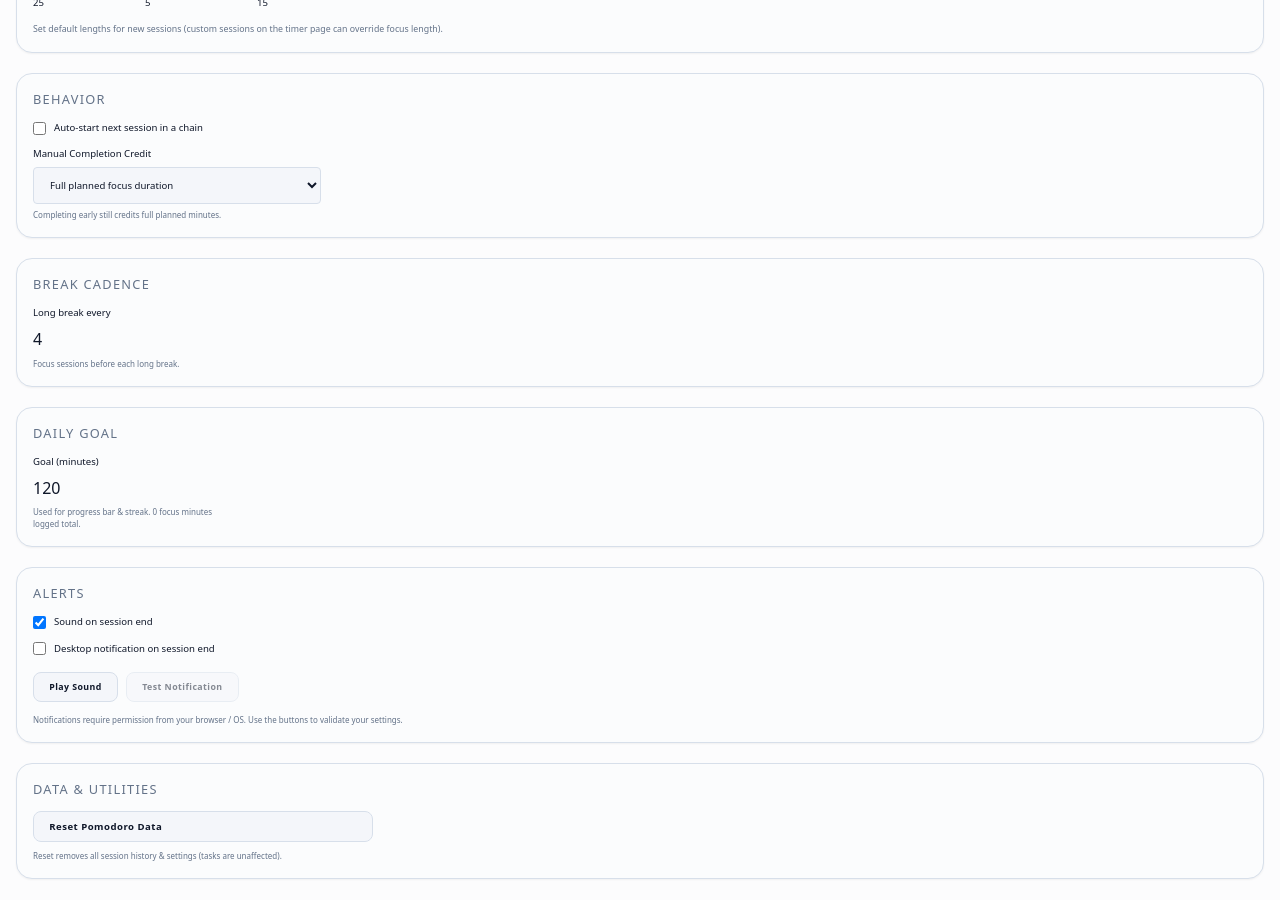
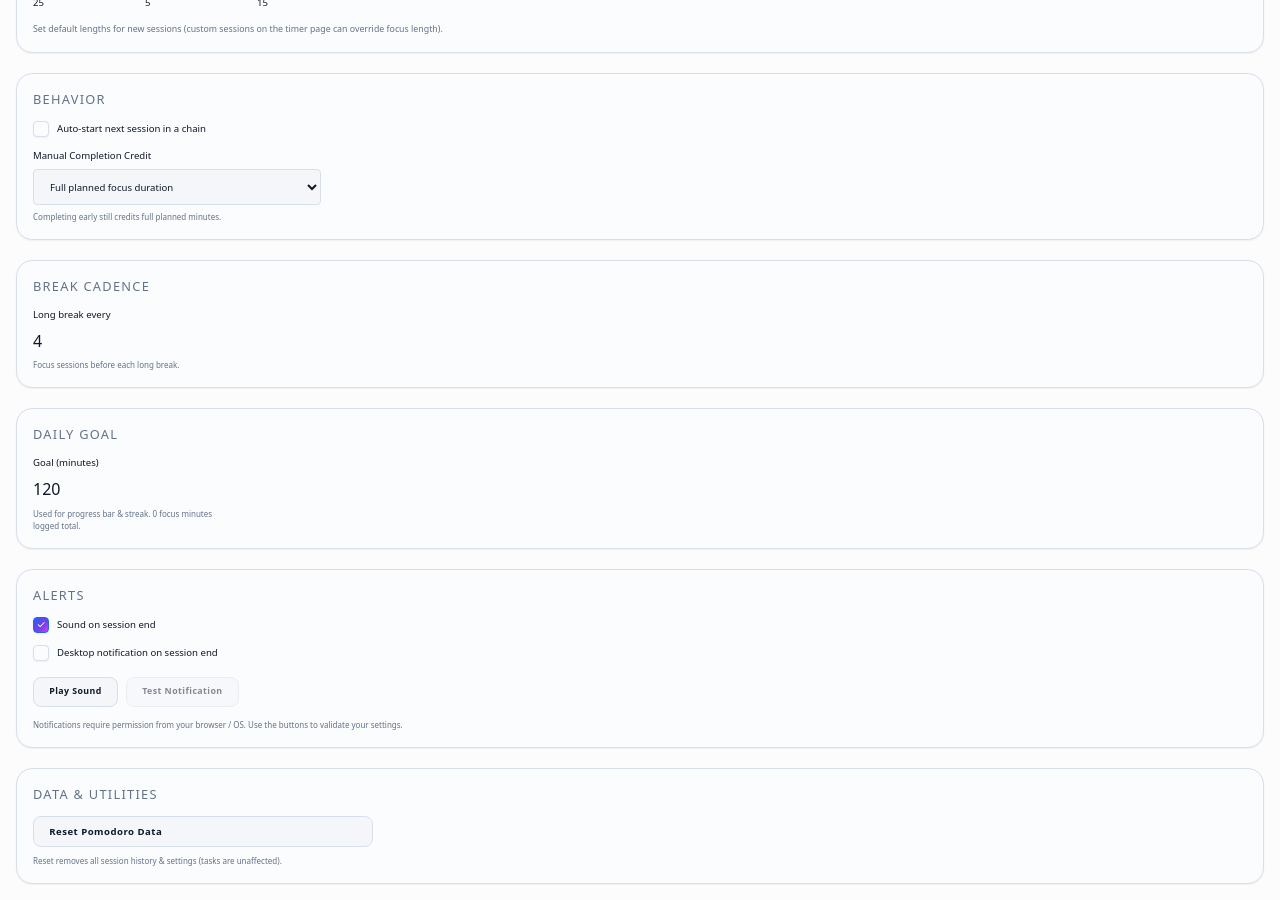
Before and after one commit to satanveer/focus-flow, a React (Vite) app: page /settings in a window 1280 px wide. Shown: the part 380-1280 px from the top of the page. Built offline with nearby package versions, Linux system fonts and the light colour scheme.

Commit message:
changes for checkbox

```diff
--- a/src/features/tasks/components/TaskFilters.tsx
+++ b/src/features/tasks/components/TaskFilters.tsx
@@ -58,12 +58,13 @@ export const TaskFilters: React.FC = () => {
               >{label}</button>
             );
           })}
-          <label className="ff-row" style={{fontSize:'.65rem'}}>
+          <label className="chk" style={{fontSize:'.65rem'}} aria-label="Hide completed tasks">
             <input
               type="checkbox"
               checked={filters.hideCompleted}
               onChange={e => setFilters({ hideCompleted: e.target.checked })}
             />
+            <span className="chk-box" aria-hidden="true" />
             <span>Hide completed</span>
           </label>
           <button type="button" onClick={clearFilters} className="btn outline" style={{marginLeft:'auto'}}>Reset</button>
--- a/src/features/tasks/components/TaskForm.tsx
+++ b/src/features/tasks/components/TaskForm.tsx
@@ -61,7 +61,10 @@ export const TaskForm: React.FC = () => {
         <div className="field" style={{flex:'1 1 140px', minWidth:'140px'}}>
           <label htmlFor="task-due">Due date</label>
           <div className="ff-stack" style={{gap:'.25rem'}}>
-            <input id="task-due" type="date" value={dueDate} onChange={e => validateDueDate(e.target.value)} />
+            <div className="date-input">
+              <span className="icon" aria-hidden="true">📅</span>
+              <input id="task-due" type="date" value={dueDate} onChange={e => validateDueDate(e.target.value)} />
+            </div>
             <div className="ff-row" style={{gap:'.4rem', flexWrap:'wrap'}}>
               <QuickDateButton label="Today" onSelect={() => {
                 const d = new Date();
--- a/src/features/tasks/components/TaskItem.tsx
+++ b/src/features/tasks/components/TaskItem.tsx
@@ -78,7 +78,10 @@ export const TaskItem: React.FC<Props> = ({ task }) => {
 
   return (
     <li className="task-item" style={{position:'relative'}}>
-      <input type="checkbox" checked={task.completed} onChange={() => toggleTask(task.id)} aria-label="Toggle complete" />
+      <label className="chk" aria-label="Toggle complete">
+        <input type="checkbox" checked={task.completed} onChange={() => toggleTask(task.id)} />
+        <span className="chk-box" aria-hidden="true" />
+      </label>
       <div>
         <div className="task-title-wrapper">
           <button onClick={()=> setOpen(o=> !o)} className="task-title" style={{all:'unset', cursor:'pointer', fontWeight: task.completed ? 400:600, textDecoration: task.completed ? 'line-through':'none'}} aria-expanded={open} aria-controls={`task-focus-${task.id}`} aria-label={`${open? 'Collapse':'Expand'} focus history for task ${task.title}`}>
--- a/src/index.css
+++ b/src/index.css
@@ -170,3 +170,38 @@ html.dark .focus-mins-input::placeholder {
 .focus-mins-input::-webkit-outer-spin-button,
 .focus-mins-input::-webkit-inner-spin-button { -webkit-appearance: none; margin: 0; }
 .focus-mins-input[type=number] { -moz-appearance: textfield; appearance: textfield; }
+
+/* Custom Checkbox */
+.chk { position: relative; display:inline-flex; align-items:center; gap:.4rem; cursor:pointer; font-size:.6rem; user-select:none; }
+.chk input[type=checkbox] { position:absolute; opacity:0; pointer-events:none; }
+.chk-box { width:16px; height:16px; border:1.5px solid var(--border); border-radius:4px; display:inline-flex; align-items:center; justify-content:center; background:var(--surface); box-shadow:var(--shadow-sm); transition: background var(--transition), border-color var(--transition), transform .25s ease; font-size:.65rem; line-height:1; color:var(--accent-foreground); }
+.chk input:focus-visible + .chk-box { outline:2px solid transparent; }
+.chk input:checked + .chk-box { background: linear-gradient(135deg,var(--accent) 0%,var(--accent-accent2) 60%,var(--accent-accent3) 100%); border-color:var(--accent); }
+.chk input:checked + .chk-box::after { content:'\2713'; transform:translateY(-1px); }
+.chk:hover .chk-box { border-color: var(--accent); }
+.chk:active .chk-box { transform: scale(.92); }
+html.dark .chk-box { background: var(--bg-alt); }
+
+/* Checkbox states */
+.chk[data-state="indeterminate"] .chk-box { background:var(--accent-accent4); border-color:var(--accent-accent4); }
+.chk[data-state="indeterminate"] .chk-box::after { content:'\2012'; font-weight:600; }
+
+/* Custom Date Input */
+.date-input { position:relative; display:flex; align-items:center; }
+.date-input input[type=date] { appearance:none; -webkit-appearance:none; font:inherit; background:var(--surface); border:1px solid var(--border); color:var(--text); padding:.45rem .65rem .45rem 2.1rem; border-radius:8px; font-size:.6rem; letter-spacing:.03em; transition:border-color var(--transition), background var(--transition), color var(--transition); min-height:34px; }
+.date-input input[type=date]:hover { border-color: var(--accent); }
+.date-input input[type=date]:focus { border-color: var(--accent); box-shadow:0 0 0 1px var(--accent) inset, 0 0 0 3px hsl(221 83% 53% / .15); outline:none; }
+.date-input .icon { position:absolute; left:.6rem; width:1rem; height:1rem; display:inline-flex; align-items:center; justify-content:center; font-size:.8rem; pointer-events:none; color:var(--accent); filter: drop-shadow(0 1px 1px rgba(0,0,0,.25)); }
+html.dark .date-input input[type=date] { background:var(--bg-alt); }
+.date-input input[type=date]::-webkit-calendar-picker-indicator { cursor:pointer; opacity:.75; filter: hue-rotate(10deg); }
+.date-input input[type=date]:hover::-webkit-calendar-picker-indicator { opacity:1; }
+.date-input input[type=date]::-webkit-datetime-edit-fields-wrapper { padding:0; }
+.date-input input[type=date]::-webkit-datetime-edit { letter-spacing:.05em; }
+.date-input input[type=date]::-webkit-datetime-edit-text { opacity:.6; }
+.date-input input[type=date]::-webkit-datetime-edit-day-field,
+.date-input input[type=date]::-webkit-datetime-edit-month-field,
+.date-input input[type=date]::-webkit-datetime-edit-year-field { text-transform:uppercase; }
+@media (forced-colors: active){
+	.date-input input[type=date] { border:1px solid CanvasText; }
+	.chk-box { border:1px solid CanvasText; }
+}
--- a/src/routes/SettingsPage.tsx
+++ b/src/routes/SettingsPage.tsx
@@ -58,8 +58,9 @@ export default function SettingsPage() {
 
       <section className="card ff-stack" style={{padding:'1rem', gap:'.75rem'}}>
         <h2 style={{fontSize:'.8rem', letterSpacing:'.1em', textTransform:'uppercase', color:'var(--text-muted)'}}>Behavior</h2>
-        <label style={labelStyle}>
+        <label style={labelStyle} className="chk" aria-label="Auto-start next session chain">
           <input type="checkbox" checked={autoStartNext} onChange={toggleAutoStart} />
+          <span className="chk-box" aria-hidden="true" />
           <span>Auto-start next session in a chain</span>
         </label>
         <div style={{display:'flex', flexDirection:'column', gap:'.35rem'}}>
@@ -92,12 +93,14 @@ export default function SettingsPage() {
 
       <section className="card ff-stack" style={{padding:'1rem', gap:'.75rem'}}>
         <h2 style={{fontSize:'.8rem', letterSpacing:'.1em', textTransform:'uppercase', color:'var(--text-muted)'}}>Alerts</h2>
-        <label style={labelStyle}>
+        <label style={labelStyle} className="chk" aria-label="Sound on session end">
           <input type="checkbox" checked={enableSound} onChange={toggleSound} />
+          <span className="chk-box" aria-hidden="true" />
           <span>Sound on session end</span>
         </label>
-        <label style={labelStyle}>
+        <label style={labelStyle} className="chk" aria-label="Desktop notification on session end">
           <input type="checkbox" checked={enableNotifications} onChange={toggleNotifications} />
+          <span className="chk-box" aria-hidden="true" />
           <span>Desktop notification on session end</span>
         </label>
         <div style={{display:'flex', flexWrap:'wrap', gap:'.5rem', marginTop:'.25rem'}}>
```
